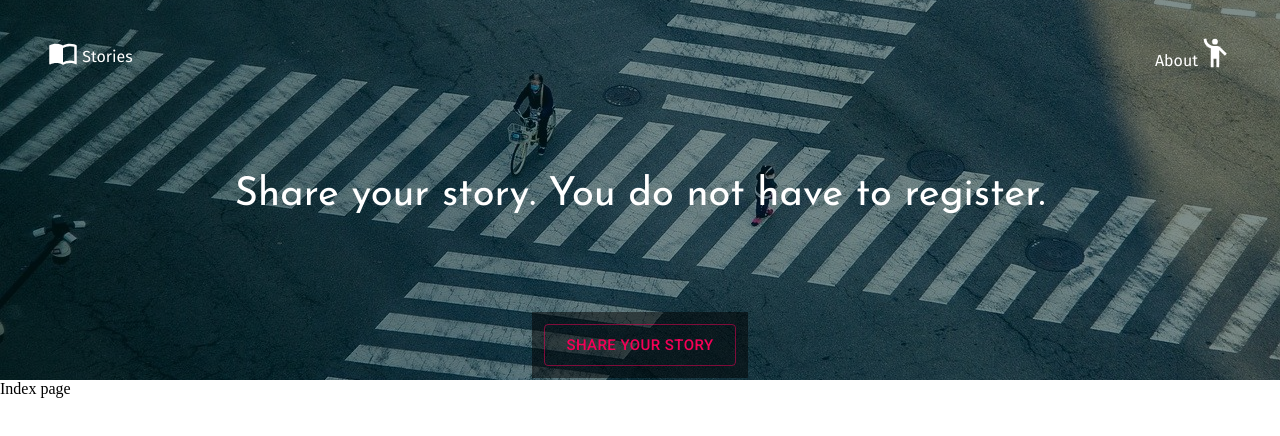
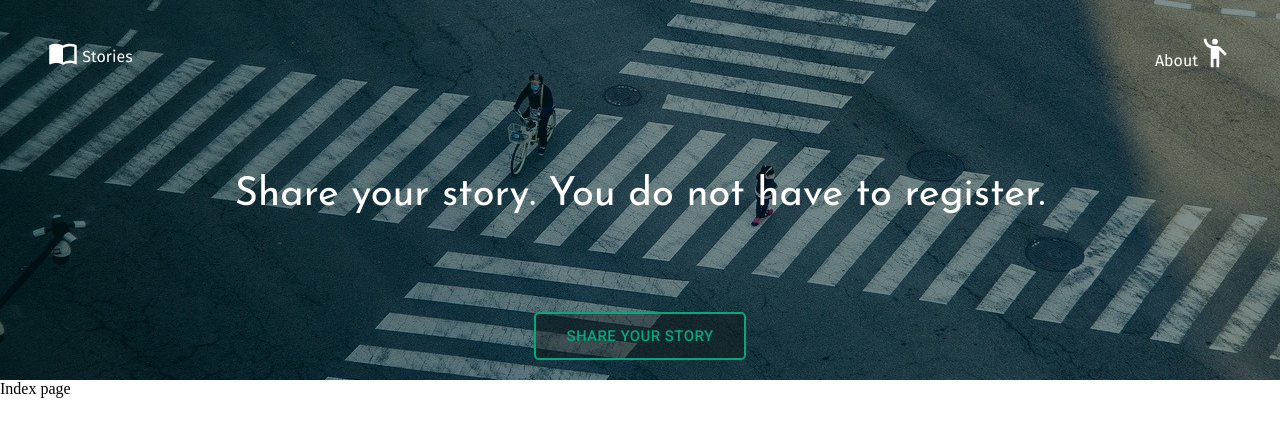
Before and after one commit to GeorgeCrisan/peopleandcovid, a React (Create React App) app: page / in a window 1280 px wide. Shown: the top 436 px of the page. Built offline with nearby package versions, Linux system fonts and the light colour scheme; no server answers.

Commit message:
[style]: style header button

```diff
--- a/src/Components/Header.tsx
+++ b/src/Components/Header.tsx
@@ -9,8 +9,23 @@ import Button from '@material-ui/core/Button';
 import 'pure-react-carousel/dist/react-carousel.es.css';
 import './Header.css';
 
+import { makeStyles } from '@material-ui/core/styles';
+
+
+const useStyles = makeStyles({
+  button: {
+    background: "rgba(20,20,20,0.4)",
+    border: "2px solid rgba(3, 168, 124, 1)",
+    borderRadius: 5,
+    marginBottom: 16,
+    color: 'rgba(3, 168, 124, 1)',
+    height: 48,
+    padding: '0 30px',
+  },
+});
 
 function Header() {
+  const classes = useStyles();
   return(
     <div className={cx(headerStyle)}>
         <div className={menu}>
@@ -38,9 +53,9 @@ function Header() {
         </Slider>
       </CarouselProvider>
       <div className={shareStoryButton}>
-          <div className={css`background-color: rgba(0,0,0, 0.5); padding: 12px; `}>
-              <Button variant="outlined" size="large" color="secondary"> Share your story</Button>
-          </div>
+
+              <Button variant="outlined" size="large" className={classes.button}> Share your story</Button>
+
         </div>
     </div>
   );
@@ -124,15 +139,3 @@ const shareStoryButton = css`
   flex-flow: row;
   top: -60px;
 `;
-
-const stylesButton = {
-  root: {
-    background: 'linear-gradient(45deg, #FE6B8B 30%, #FF8E53 90%)',
-    borderRadius: 3,
-    border: 0,
-    color: 'white',
-    height: 48,
-    padding: '0 30px',
-    boxShadow: '0 3px 5px 2px rgba(255, 105, 135, .3)',
-  },
-};
```
